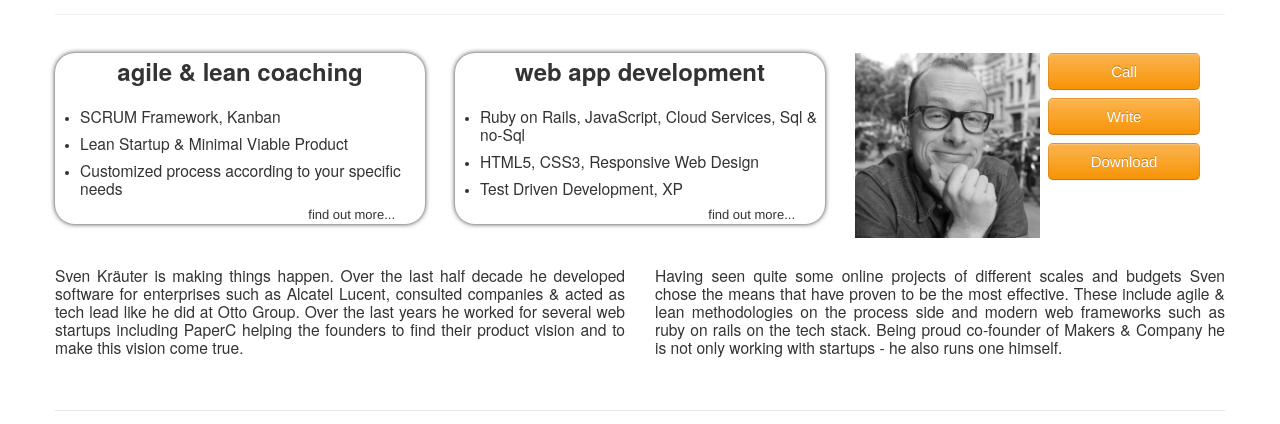
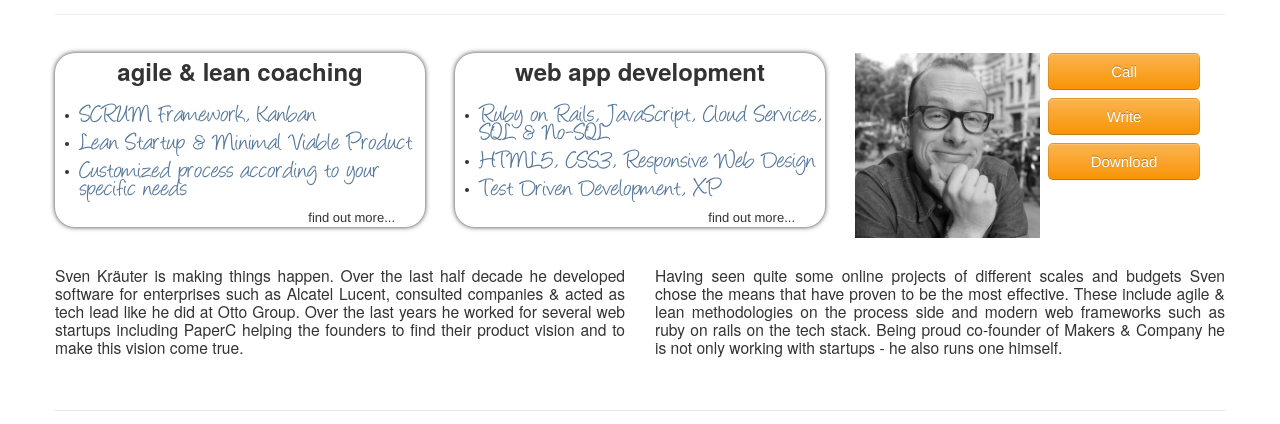
Before and after one commit to 5v3n/makingthingshappen, a plain HTML site: page index.html in a window 1280 px wide. Shown: the part 134-558 px from the top of the page. Drawn offline with Linux system fonts and the light colour scheme.

Commit message:
playing with fonts & sizes

```diff
--- a/css/style.css
+++ b/css/style.css
@@ -20,6 +20,10 @@
   box-shadow: 0px 0px 5px #333333;
 }
 
+.box {
+  margin-bottom: 10px;
+}
+
 .box .details-link {
   text-align: right;
   padding-right: 30px;
@@ -29,20 +33,24 @@ h2, p {
   font-family: "HelveticaNeueBlack", "HelveticaNeue-Black", "Helvetica Neue Black", "HelveticaNeue", "Helvetica Neue", 'TeXGyreHerosBold', "Arial Black", sans-serif;
 }
 
-h1 {
+h1, li p {
   font-family: AngelinaRegular, "HelveticaNeueBlack", "HelveticaNeue-Black", "Helvetica Neue Black", "HelveticaNeue", "Helvetica Neue", 'TeXGyreHerosBold', "Arial Black", sans-serif;
   font-stretch:normal;
-  font-size: 3em;
   color: #579;
   /*workaround for ios double stroke bug http://stackoverflow.com/questions/5069752/ios-4-2-webfont-ttf-s-bold-font-weight-rendering-bug */
   font-weight: normal;
 }
 
+h1 {
+  font-size: 3em ;
+}
 
+li p {
+  font-size: 2.1em;
+}
 
 p {
   /*font-weight: bold;*/
-
   font-size: larger;
   color: #333;
 }
@@ -59,6 +67,7 @@ a:hover {
   text-align: center;
   margin: 0 auto 8px auto;
   min-width: 33%;
+  height: 33%;
 }
 
 .descriptive-text {
--- a/index.html
+++ b/index.html
@@ -61,7 +61,7 @@
         <br/>
         <ul>
           <li>
-            <p>Ruby on Rails, JavaScript, Cloud Services, Sql &amp; no-Sql</p>
+            <p>Ruby on Rails, JavaScript, Cloud Services, SQL &amp; No-SQL</p>
           </li>
           <li>
             <p>HTML5, CSS3, Responsive Web Design</p>
```
Also changed, not shown: ruby-on-rails-hamburg-berlin/index.html (+1 -1 lines).
